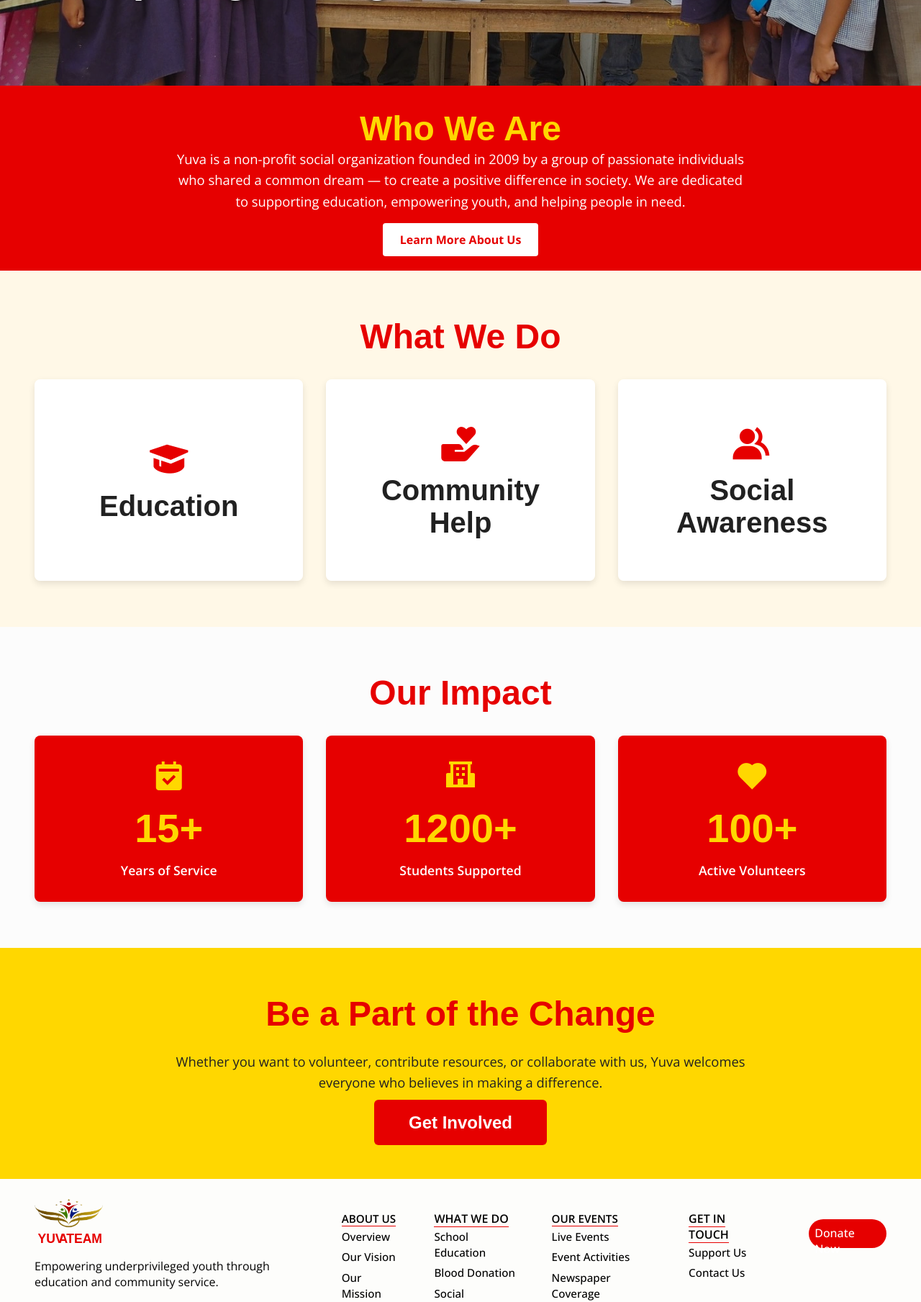
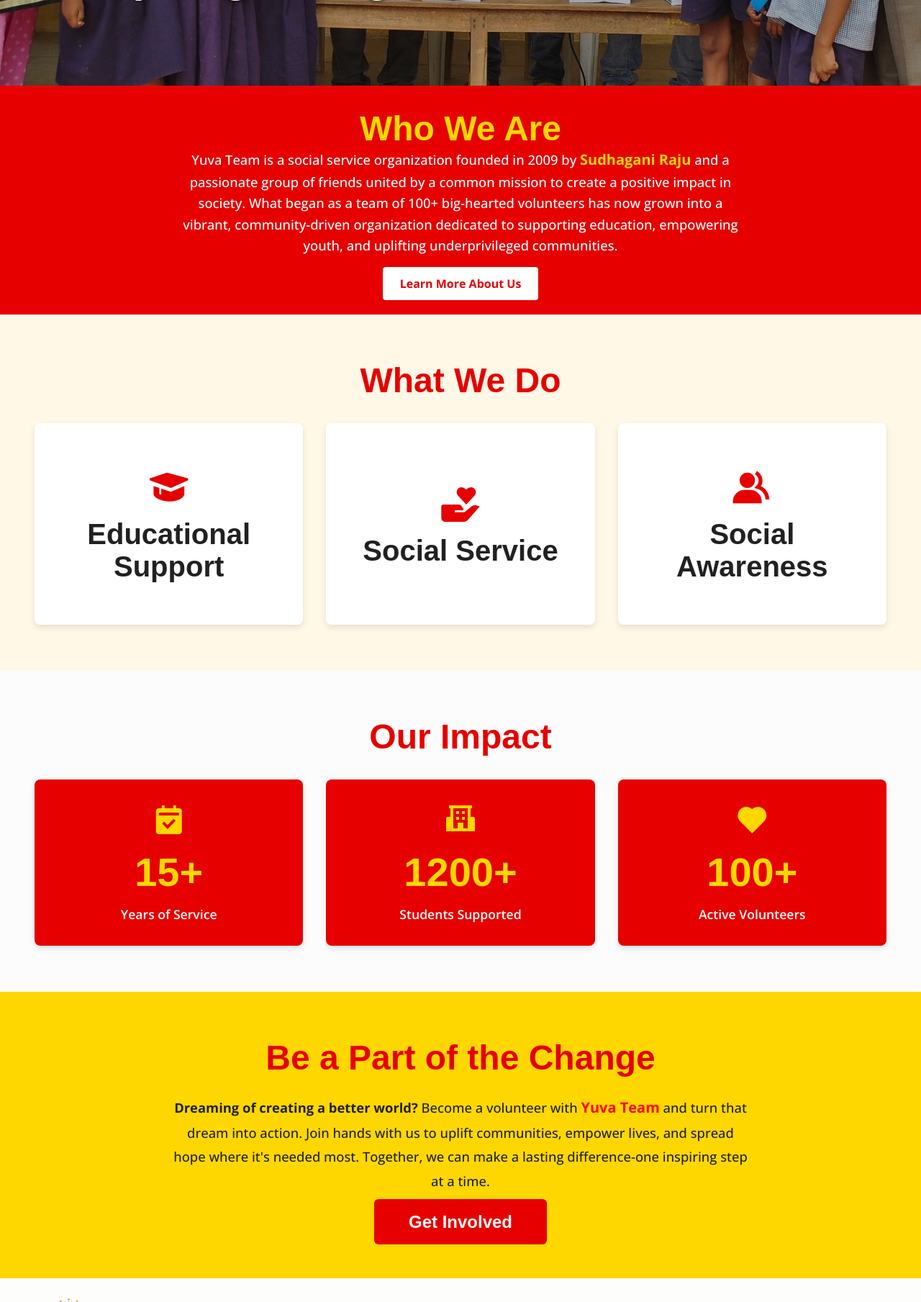
Before and after one commit to shivakurada04/Yuva_Team_Production, a Django app: page / in a window 1280 px wide. Shown: the part 665-2474 px from the top of the page at 72% size. Run offline with Django 3.2, Linux system fonts and the light colour scheme; some libraries are stand-ins or nearby versions.

Commit message:
Revise content for clarity and impact in index.html

```diff
--- a/yuva_app/templates/frontend/index.html
+++ b/yuva_app/templates/frontend/index.html
@@ -86,7 +86,7 @@
         <section class="home-about">
             <div class="home-container">
                 <h2>Who We Are</h2>
-                <p>Yuva is a non-profit social organization founded in 2009 by a group of passionate individuals who shared a common dream — to create a positive difference in society. We are dedicated to supporting education, empowering youth, and helping people in need.</p>
+                <p style="font-weight: 500;">Yuva Team is a social service organization founded in 2009 by <strong style="font-size: 20px; font-weight: bold;color: #FFD700;font-size:clamp(20px,1.5vw,32px);   ">Sudhagani Raju</strong> and a passionate group of friends united by a common mission to create a positive impact in society. What began as a team of 100+ big-hearted volunteers has now grown into a vibrant, community-driven organization dedicated to supporting education, empowering youth, and uplifting underprivileged communities.</p>
                 <a href="{% url 'about' %}" class="home-button">Learn More About Us</a>
             </div>
         </section>
@@ -100,10 +100,10 @@
                         <div class="card-inner">
                             <div class="card-cover">
                                 <i class='bx bxs-graduation'></i>
-                                <h3>Education</h3>
+                                <h3>Educational Support</h3>
                             </div>
                             <div class="card-content">
-                                <h3>Education</h3>
+                                <h3>Educational Support</h3>
                                 <p>Providing essential learning materials, notebooks, textbooks, and fee assistance to underprivileged students.</p>
                                 <a href="{% url 'education' %}">View More</a>
                             </div>
@@ -114,10 +114,10 @@
                         <div class="card-inner">
                             <div class="card-cover">
                                 <i class='bx bxs-donate-heart'></i>
-                                <h3>Community Help</h3>
+                                <h3>Social Service</h3>
                             </div>
                             <div class="card-content">
-                                <h3>Community Help</h3>
+                                <h3>Social Service</h3>
                                 <p>Organizing donation drives for daily essentials, clothes, and groceries to support families and individuals in need.</p>
                                 <a href="{% url 'support' %}">View More</a>
                             </div>
@@ -168,7 +168,7 @@
         <section class="home-cta">
             <div class="home-container">
                 <h2>Be a Part of the Change</h2>
-                <p>Whether you want to volunteer, contribute resources, or collaborate with us, Yuva welcomes everyone who believes in making a difference.</p>
+                <p style="font-weight: 500;line-height: 1.8;"><strong>Dreaming of creating a better world?</strong> Become a volunteer with <strong style="color: rgb(255, 2, 2);font-weight: bold;font-size:clamp(20px,1.5vw,32px);"> Yuva Team</strong> and turn that dream into action. Join hands with us to uplift communities, empower lives, and spread hope where it's needed most. Together, we can make a lasting difference-one inspiring step at a time.</p>
                 <a href="{% url 'contact' %}" class="home-button-cta">Get Involved</a>
             </div>
         </section>
```
